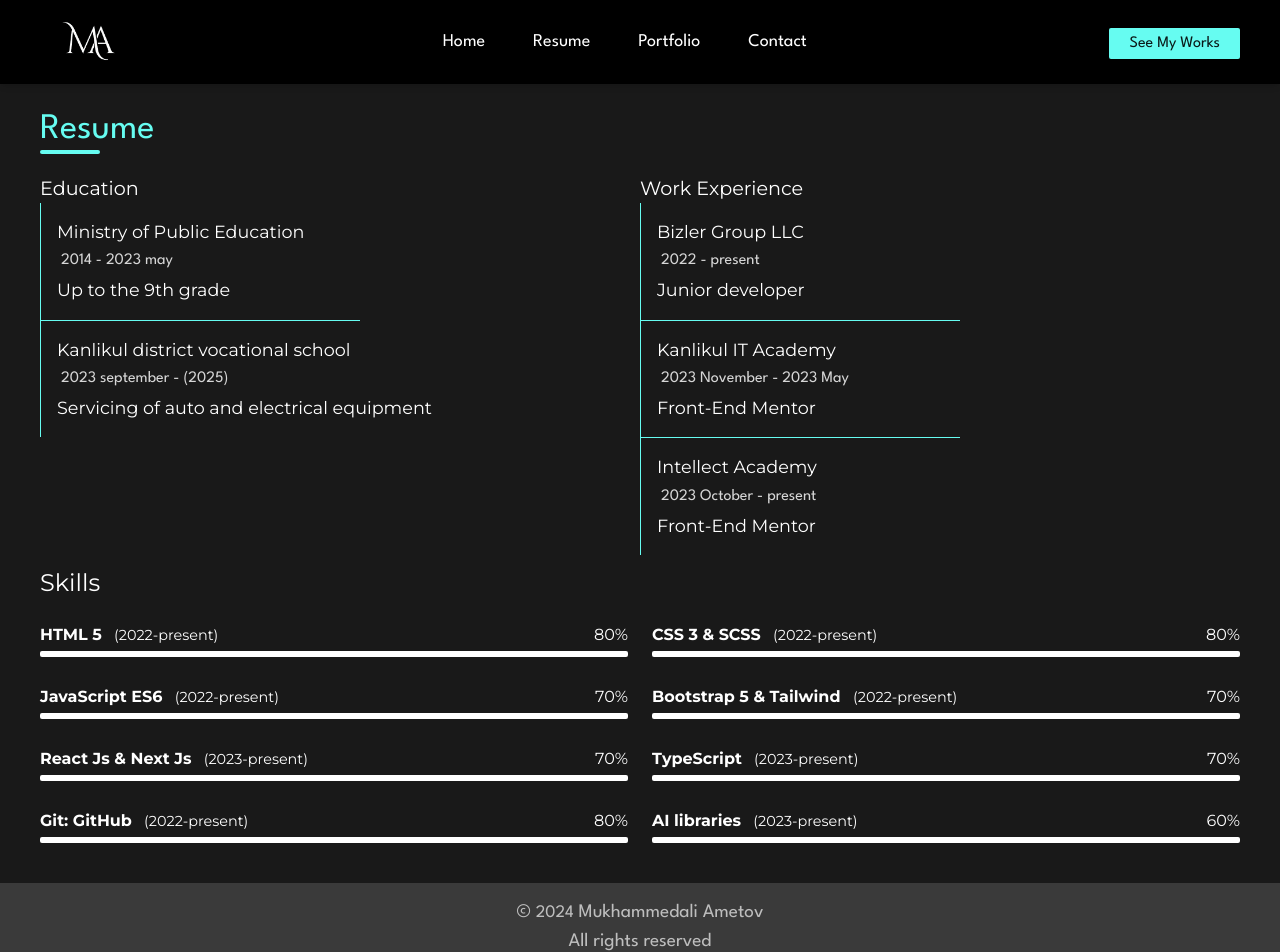
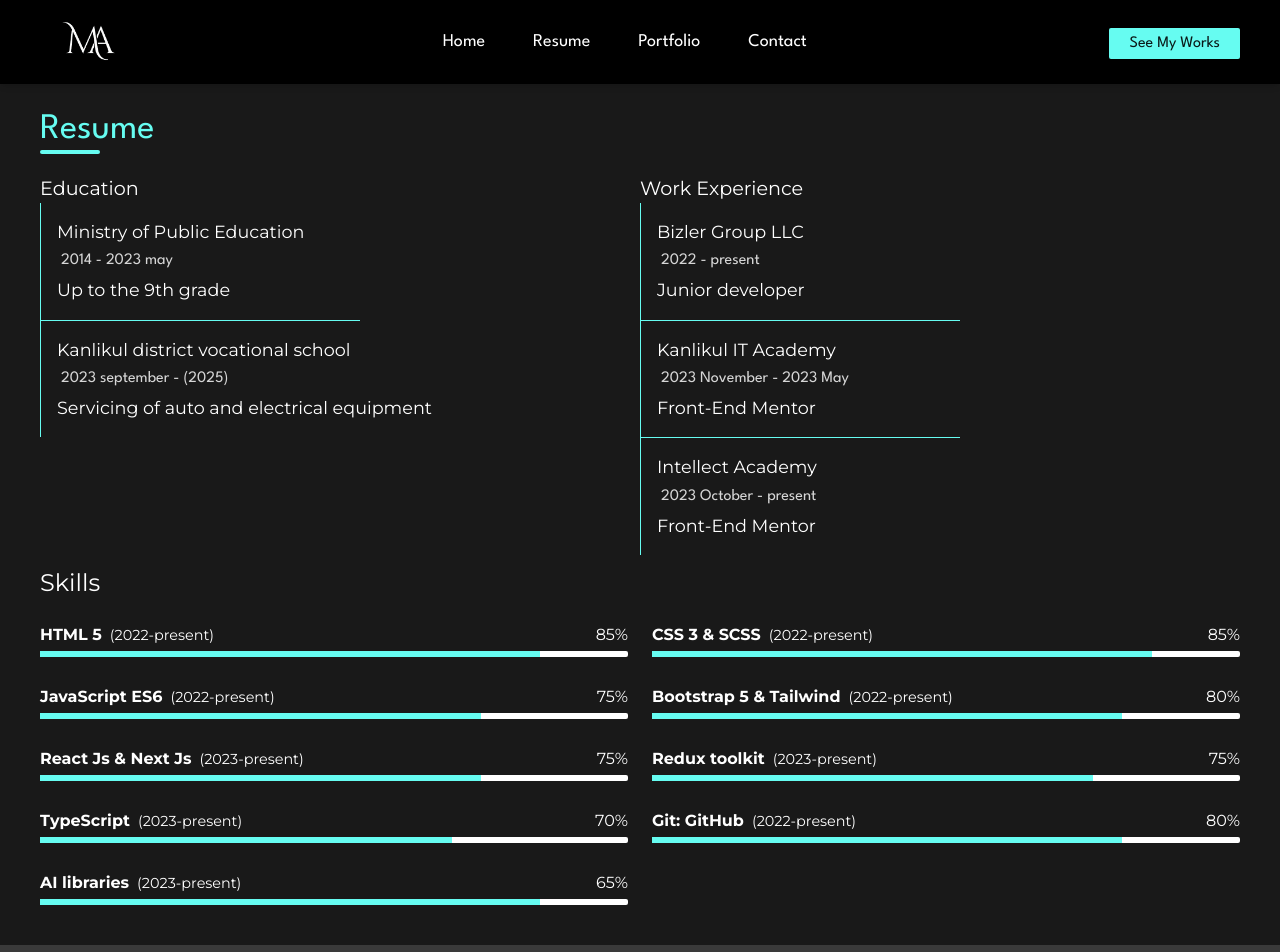
Before and after one commit to mukhammedaliametov/portfolio, a React (Vite) app: page /resume in a window 1280 px wide. Shown: the top 952 px of the page. Built offline with nearby package versions, Linux system fonts and the light colour scheme.

Commit message:
edit portfolio :)

```diff
--- a/src/App.css
+++ b/src/App.css
@@ -1,5 +1,5 @@
 ::-webkit-scrollbar {
-  width: 10px;
+  width: 11px;
 }
 
 ::-webkit-scrollbar-track {
@@ -8,6 +8,7 @@
 
 ::-webkit-scrollbar-thumb {
   background-color: #000000c1;
+  border-radius: 10px;
 }
 
 ::-webkit-scrollbar-thumb:hover {
--- a/src/components/ResumeSkills.jsx
+++ b/src/components/ResumeSkills.jsx
@@ -1,71 +1,128 @@
 import React from "react";
-import '../App.css';
+import "../App.css";
 
 const ResumeSkills = () => {
-  const skillsData = [
-    {
-      name: "HTML 5",
-      year: "2022-present",
-      percent: `80%`,
-    },
-    {
-      name: "CSS 3 & SCSS",
-      year: "2022-present",
-      percent: `80%`,
-    },
-    {
-      name: "JavaScript ES6",
-      year: "2022-present",
-      percent: `70%`,
-    },
-    {
-      name: "Bootstrap 5 & Tailwind ",
-      year: "2022-present",
-      percent: `70%`,
-    },
-    {
-      name: "React Js & Next Js",
-      year: "2023-present",
-      percent: `70%`,
-    },
-    {
-      name: "TypeScript",
-      year: "2023-present",
-      percent: `70%`,
-    },
-    {
-      name: "Git: GitHub",
-      year: "2022-present",
-      percent: `80%`,
-    },
-    {
-      name: "AI libraries",
-      year: "2023-present",
-      percent: `60%`,
-    },
-  ];
-
   return (
     <div className="my-3">
       <h1 className="text-2xl text-white font-montserrat">Skills</h1>
       <div className="grid grid-cols-1 md:grid-cols-2 gap-6 my-6">
-        {skillsData.map((item) => (
         <div>
-            <div className="flex justify-between items-center" key={item}>
+          <div className="flex justify-between items-center">
             <p className=" text-white font-montserrat">
-                <b>{item.name}</b>{" "}
-                <span className="text-[.9rem] ml-2">({item.year})</span>
+              <b>HTML 5</b>
+              <span className="text-[.9rem] ml-2">(2022-present)</span>
             </p>
-              <p className="text-white font-montserrat">{item.percent}</p>
+            <p className="text-white font-montserrat">85%</p>
           </div>
           <div className="relative">
             <span className="py-[3px] my-1 bg-white block rounded-sm w-[100%]"></span>
-              <span
-                className={`py-[3px] absolute top-0 left-0 bg-[#66FCF1] w-[${item.percent}]`}
-              ></span>
+            <span className="py-[3px] absolute top-0 left-0 bg-[#66FCF1] w-[85%]"></span>
           </div>
         </div>
-        ))}
+        <div>
+          <div className="flex justify-between items-center">
+            <p className=" text-white font-montserrat">
+              <b>CSS 3 & SCSS</b>
+              <span className="text-[.9rem] ml-2">(2022-present)</span>
+            </p>
+            <p className="text-white font-montserrat">85%</p>
+          </div>
+          <div className="relative">
+            <span className="py-[3px] my-1 bg-white block rounded-sm w-[100%]"></span>
+            <span className="py-[3px] absolute top-0 left-0 bg-[#66FCF1] w-[85%]"></span>
+          </div>
+        </div>
+        <div>
+          <div className="flex justify-between items-center">
+            <p className=" text-white font-montserrat">
+              <b>JavaScript ES6</b>
+              <span className="text-[.9rem] ml-2">(2022-present)</span>
+            </p>
+            <p className="text-white font-montserrat">75%</p>
+          </div>
+          <div className="relative">
+            <span className="py-[3px] my-1 bg-white block rounded-sm w-[100%]"></span>
+            <span className="py-[3px] absolute top-0 left-0 bg-[#66FCF1] w-[75%]"></span>
+          </div>
+        </div>
+        <div>
+          <div className="flex justify-between items-center">
+            <p className=" text-white font-montserrat">
+              <b>Bootstrap 5 & Tailwind</b>
+              <span className="text-[.9rem] ml-2">(2022-present)</span>
+            </p>
+            <p className="text-white font-montserrat">80%</p>
+          </div>
+          <div className="relative">
+            <span className="py-[3px] my-1 bg-white block rounded-sm w-[100%]"></span>
+            <span className="py-[3px] absolute top-0 left-0 bg-[#66FCF1] w-[80%]"></span>
+          </div>
+        </div>
+        <div>
+          <div className="flex justify-between items-center">
+            <p className=" text-white font-montserrat">
+              <b>React Js & Next Js</b>
+              <span className="text-[.9rem] ml-2">(2023-present)</span>
+            </p>
+            <p className="text-white font-montserrat">75%</p>
+          </div>
+          <div className="relative">
+            <span className="py-[3px] my-1 bg-white block rounded-sm w-[100%]"></span>
+            <span className="py-[3px] absolute top-0 left-0 bg-[#66FCF1] w-[75%]"></span>
+          </div>
+        </div>
+        <div>
+          <div className="flex justify-between items-center">
+            <p className=" text-white font-montserrat">
+              <b>Redux toolkit</b>
+              <span className="text-[.9rem] ml-2">(2023-present)</span>
+            </p>
+            <p className="text-white font-montserrat">75%</p>
+          </div>
+          <div className="relative">
+            <span className="py-[3px] my-1 bg-white block rounded-sm w-[100%]"></span>
+            <span className="py-[3px] absolute top-0 left-0 bg-[#66FCF1] w-[75%]"></span>
+          </div>
+        </div>
+        <div>
+          <div className="flex justify-between items-center">
+            <p className=" text-white font-montserrat">
+              <b>TypeScript</b>
+              <span className="text-[.9rem] ml-2">(2023-present)</span>
+            </p>
+            <p className="text-white font-montserrat">70%</p>
+          </div>
+          <div className="relative">
+            <span className="py-[3px] my-1 bg-white block rounded-sm w-[100%]"></span>
+            <span className="py-[3px] absolute top-0 left-0 bg-[#66FCF1] w-[70%]"></span>
+          </div>
+        </div>
+        <div>
+          <div className="flex justify-between items-center">
+            <p className=" text-white font-montserrat">
+              <b>Git: GitHub</b>
+              <span className="text-[.9rem] ml-2">(2022-present)</span>
+            </p>
+            <p className="text-white font-montserrat">80%</p>
+          </div>
+          <div className="relative">
+            <span className="py-[3px] my-1 bg-white block rounded-sm w-[100%]"></span>
+            <span className="py-[3px] absolute top-0 left-0 bg-[#66FCF1] w-[80%]"></span>
+          </div>
+        </div>
+        <div>
+          <div className="flex justify-between items-center">
+            <p className=" text-white font-montserrat">
+              <b>AI libraries</b>
+              <span className="text-[.9rem] ml-2">(2023-present)</span>
+            </p>
+            <p className="text-white font-montserrat">65%</p>
+          </div>
+          <div className="relative">
+            <span className="py-[3px] my-1 bg-white block rounded-sm w-[100%]"></span>
+            <span className="py-[3px] absolute top-0 left-0 bg-[#66FCF1] w-[85%]"></span>
+          </div>
+        </div>
       </div>
     </div>
   );
--- a/src/pages/Portfolio.jsx
+++ b/src/pages/Portfolio.jsx
@@ -3,6 +3,7 @@ import "../App.css";
 import { Link } from "react-router-dom";
 import { FaAngleRight } from "react-icons/fa6";
 import { portfolioData } from "../portfolioData";
+import { CgArrowTopRight } from "react-icons/cg";
 
 const Portfolio = () => {
   function convertToSlug(Text) {
@@ -23,7 +24,10 @@ const Portfolio = () => {
                 className="box-shadow-css rounded-lg overflow-hidden bg-black/20"
                 key={index}
               >
-                <div>
+                <div className="relative group">
+                  <div className="w-full absolute p-5 h-[100%] hidden group-hover:block bg-black/60 duration-300 text-center pt-[20%] pl-[36%]  text-[1.1rem]">
+                    <a href={item.url} target="_blank" className="font-montserrat flex items-center">Go to website {item.link} <CgArrowTopRight className="text-[#66FCF1] text-[1.6rem] ml-2" /></a>
+                  </div>
                   <img src={item.img} alt="" className="w-full" />
                 </div>
                 <div className="flex justify-between items-center py-3 px-4">
```
Lines whose indentation alone changed are shown as unchanged.
